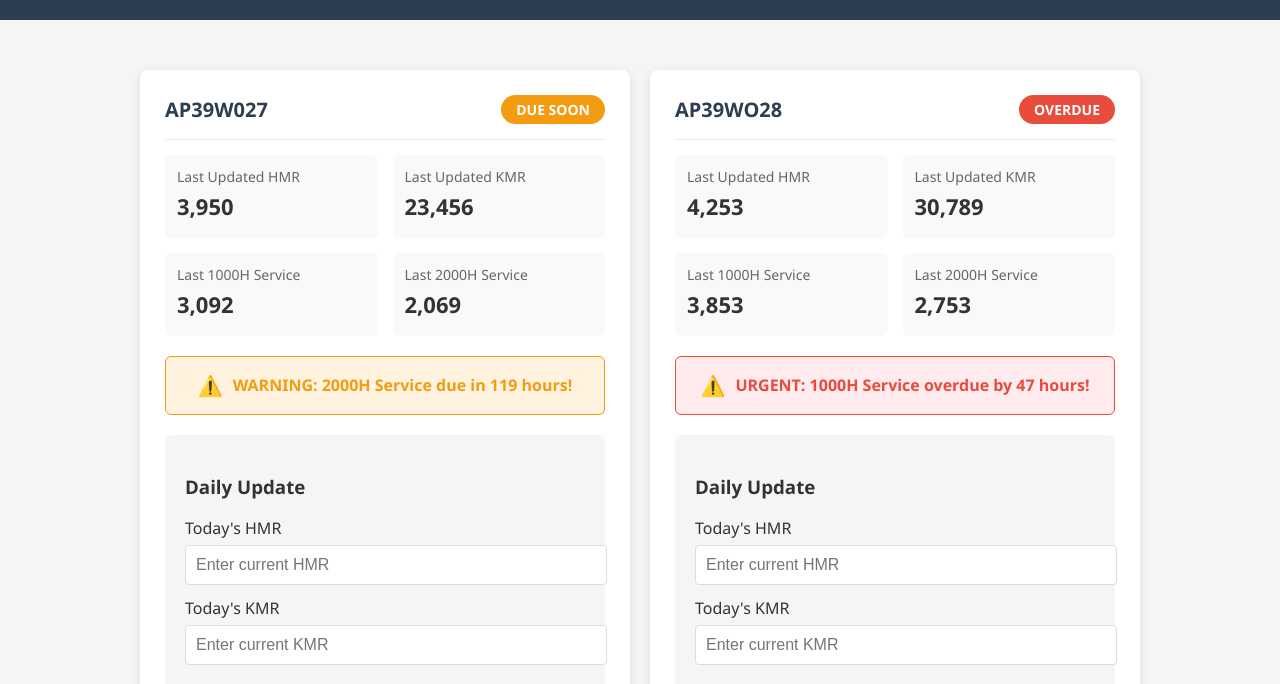
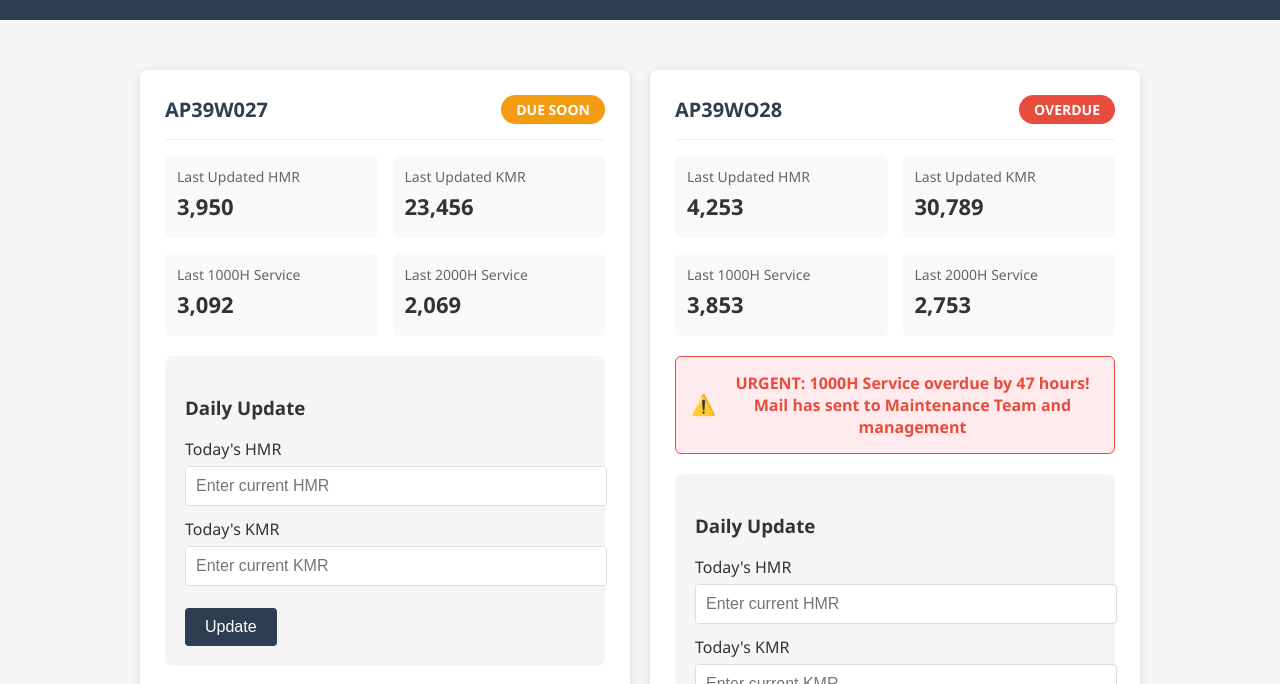
Before and after one commit to bimal-bp/Periodic_maintenance, a plain HTML site: page index.html in a window 1280 px wide. Shown: the part 106-790 px from the top of the page. Drawn offline with Linux system fonts and the light colour scheme.

Commit message:
Update index.html

```diff
--- a/index.html
+++ b/index.html
@@ -285,11 +285,6 @@
                     </div>
                 </div>
 
-                <div class="alert-banner warning">
-                    <span class="alert-icon">⚠️</span>
-                    <span>WARNING: 2000H Service due in 119 hours!</span>
-                </div>
-
                 <div class="update-section">
                     <h3>Daily Update</h3>
                     <div class="form-group">
@@ -366,7 +361,7 @@
 
                 <div class="alert-banner danger">
                     <span class="alert-icon">⚠️</span>
-                    <span>URGENT: 1000H Service overdue by 47 hours!</span>
+                    <span>URGENT: 1000H Service overdue by 47 hours! Mail has sent to Maintenance Team and management </span>
                 </div>
 
                 <div class="email-notification" id="email-notification-AP39WO28">
```
